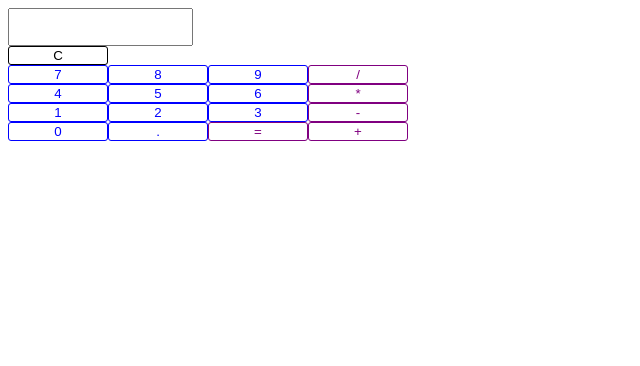
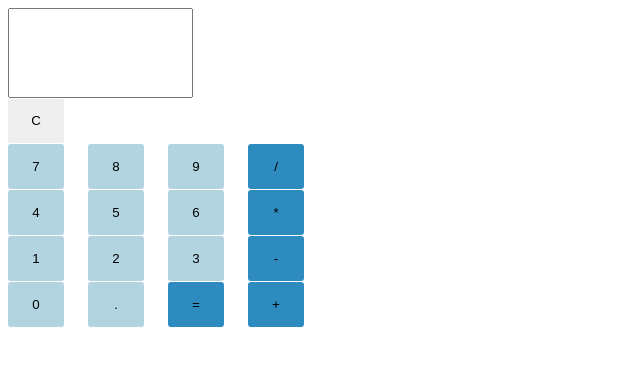
Before and after one commit to flwedu/desafio_calculadora, a website built with webpack: page src/index.html in a window 1280 px wide. Shown: the whole page, without its empty margins (0-640 px from the left). Built offline with nearby package versions, Linux system fonts and the light colour scheme.

Commit message:
change buttons size and colors

```diff
--- a/src/style/styles.css
+++ b/src/style/styles.css
@@ -1,11 +1,8 @@
 .app {
-  width: 25rem;
+  width: 20rem;
   display: grid;
   grid-template-rows: 2fr repeat(4, 1fr);
-}
-
-div {
-  width: 100%;
+  gap: 1px;
 }
 
 .row {
@@ -15,17 +12,16 @@ div {
 
 /* Buttons */
 input[type="button"] {
-  border: solid 1px;
+  border: none;
   border-radius: 3px;
-  background-color: white;
+  width: 3.5rem;
+  height: 2.8rem;
 }
 
 input.number {
-  color: blue;
-  border-color: blue;
+  background-color: #b1d4e0;
 }
 
 input.operator {
-  color: purple;
-  border-color: purple;
+  background-color: #2e8bc0;
 }
```
